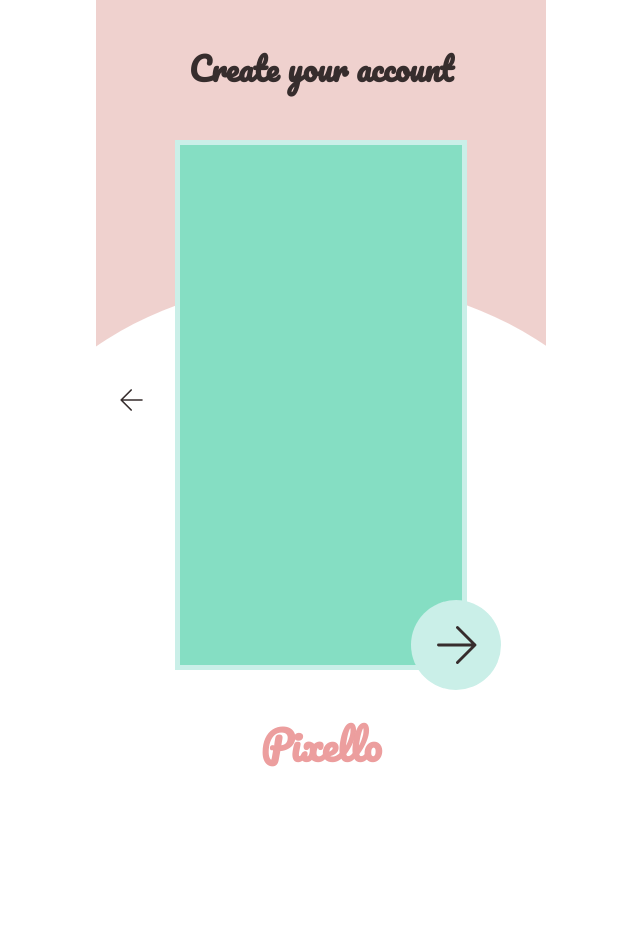
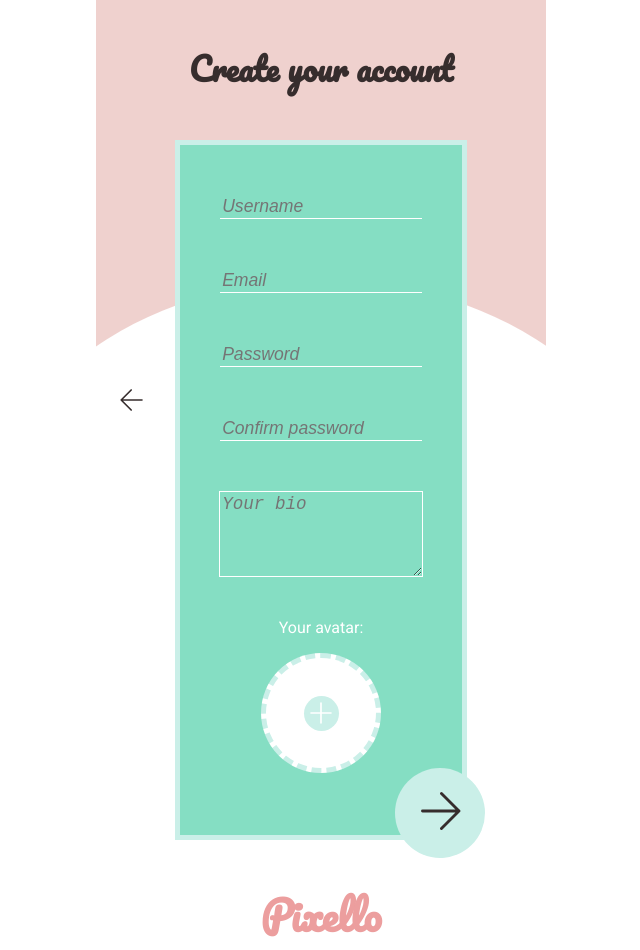
Before and after one commit to mdart86/Pixello, a React (Create React App) app: page /sign-up in a window 1280 px wide. Shown: the whole page, without its empty margins (319-959 px from the left). Before the commit the page ends 800 px from the top, so only its background shows below. Built offline with nearby package versions, Linux system fonts and the light colour scheme.

Commit message:
added sign up fields, customised image upload button, customised focus outline colour

```diff
--- a/src/components/LogIn.js
+++ b/src/components/LogIn.js
@@ -14,8 +14,8 @@ export const LogIn = () => {
             <Link to="/"><Icon back src={arrow} alt="go back arrow"/></Link>
             <BackgroundBox>
                 <Form>
-                    <Input username="true" placeholder="username"/>
-                    <Input placeholder="password"/>
+                    <Input username="true" type="text" placeholder="Username"/>
+                    <Input type="password" placeholder="Password"/>
                     <Circle>
                         <Link to="/home"><Icon forward src={arrow} alt="next steps arrow"/></Link>
                     </Circle>
@@ -79,7 +79,7 @@ const Circle = styled.div`
 
 const Icon = styled.img`
     z-index: 1;
-    ${props => props.forward ? "height: 70px; top: 400px; right: 70px;" : null}
+    ${props => props.forward ? "height: 70px;" : null}
     ${props => props.back ? "position: absolute; transform: rotate(180deg); height: 40px; top: 50vh; margin-top: -20px; left: 3.5%;" : null}
 `
 
@@ -94,7 +94,7 @@ const Input = styled.input`
     border-bottom: 1px solid var(--white);
     color: var(--white);
     font-style: italic;
-    font-size: 1rem;
+    font-size: 1.1rem;
     width: 70%;
     margin: 25px auto;
     ${props => props.username ? "margin-top: 35%" : null}
--- a/src/components/SignUp.js
+++ b/src/components/SignUp.js
@@ -2,6 +2,7 @@ import React from 'react'
 import { Link } from 'react-router-dom'
 import styled from 'styled-components'
 import arrow from '../images/arrow.svg'
+import plus from '../images/plus-white.svg'
 
 export const SignUp = () => {
 
@@ -13,7 +14,24 @@ export const SignUp = () => {
             </PinkFeature>
             <Link to="/"><Icon back src={arrow} alt="go back arrow"/></Link>
             <BackgroundBox>
+                <Form>
+                    <Input username="true" type="text" id="username" placeholder="Username"/>
+                    <Input type="email" id="email" placeholder="Email"/>
+                    <Input type="password" id="password" placeholder="Password"/>
+                    <Input type="password" id="password-confirmation" placeholder="Confirm password"/>
+                    <TextArea id="bio" placeholder="Your bio"/>
+                    <p>Your avatar:</p>
+                    <Label htmlFor="image-upload">
+                        <UploadCircle>
+                            <Icon upload="true" src={plus} alt="plus sign"/>
+                        </UploadCircle>
+                    </Label>
+                    <Input type="file" id="image-upload" accept=".png, .jpg, .jpeg" hidden/>
+                    <Circle>
                         <Link to="/home"><Icon forward src={arrow} alt="next steps arrow"/></Link>
+                    </Circle>
+
+                </Form>
             </BackgroundBox>
             <Logo>Pixello</Logo>
         </>
@@ -47,30 +65,100 @@ const WhiteFeature = styled.div`
     left: -25%;
 `
 
-const Icon = styled.img`
-    position: absolute;
-    z-index: 1;
-    ${props => props.forward ? "height: 70px; position: absolute; top: 610px; right: 55px;" : null}
-    ${props => props.back ? "transform: rotate(180deg); height: 40px; top: 50vh; margin-top: -20px; left: 3.5%;" : null}
-`
-
 const BackgroundBox = styled.div`
     width: 65%;
-    height: 530px;
+    height: 700px;
     background: var(--green);
     border: 5px solid var(--blue);
     box-sizing: border-box;
     margin: 140px auto 40px;
-    &:after{
-        content: "";
+    position: relative;
+`
+
+const Circle = styled.div`
     height: 90px;
     width: 90px;
     border-radius: 50%;
     background: var(--blue);
+    display: flex;
+    justify-content: center;
+    align-items: center;
     position: absolute;
-        top: 600px;
-        right: 45px;
+    bottom: -22.5px;
+    right: -22.5px;
+`
+
+const Icon = styled.img`
+    z-index: 1;
+    ${props => props.upload ? "height: 40px;" : null}
+    ${props => props.forward ? "height: 70px;" : null}
+    ${props => props.back ? "position: absolute; transform: rotate(180deg); height: 40px; top: 50vh; margin-top: -20px; left: 3.5%;" : null}
+`
+
+const Form = styled.form`
+    display: flex;
+    flex-direction: column;
+    text-align: center;
+    color: var(--white);
+`
+
+const Input = styled.input`
+    background: var(--green);
+    border: none;
+    border-bottom: 1px solid var(--white);
+    color: var(--white);
+    font-style: italic;
+    font-size: 1.1rem;
+    width: 70%;
+    margin: 25px auto;
+    &:focus {
+        outline: none;
+        border: 3px solid var(--dark-pink);
     }
+    ${props => props.username ? "margin-top: 50px" : null}
+`
+
+const TextArea = styled.textarea`
+    border: 1px solid var(--white);
+    height: 80px;
+    font-style: italic;
+    font-size: 1.1rem;
+    width: 70%;
+    margin: 25px auto;
+    background: var(--green);
+    color: var(--white);
+    max-width: 100%;
+    &:focus {
+        outline: none;
+        border: 3px solid var(--dark-pink);
+    }
+`
+
+const Label = styled.label`
+    background: var(--white);
+    margin-top: 25px;
+    height: 120px;
+    width: 120px;
+    border-radius: 50%;
+    border: 5px dashed var(--blue);
+    box-sizing: border-box;
+    display: flex;
+    justify-content: center;
+    align-items: center;
+    margin: 0 auto;
+    &:hover {
+        cursor: pointer;
+    }
+`
+
+const UploadCircle = styled.div`
+    height: 35px;
+    width: 35px;
+    background: var(--blue);
+    border-radius: 50%;
+    display: flex;
+    justify-content: center;
+    align-items: center;
 `
 
 const Logo = styled.h1`
```
Lines whose indentation alone changed are shown as unchanged.
